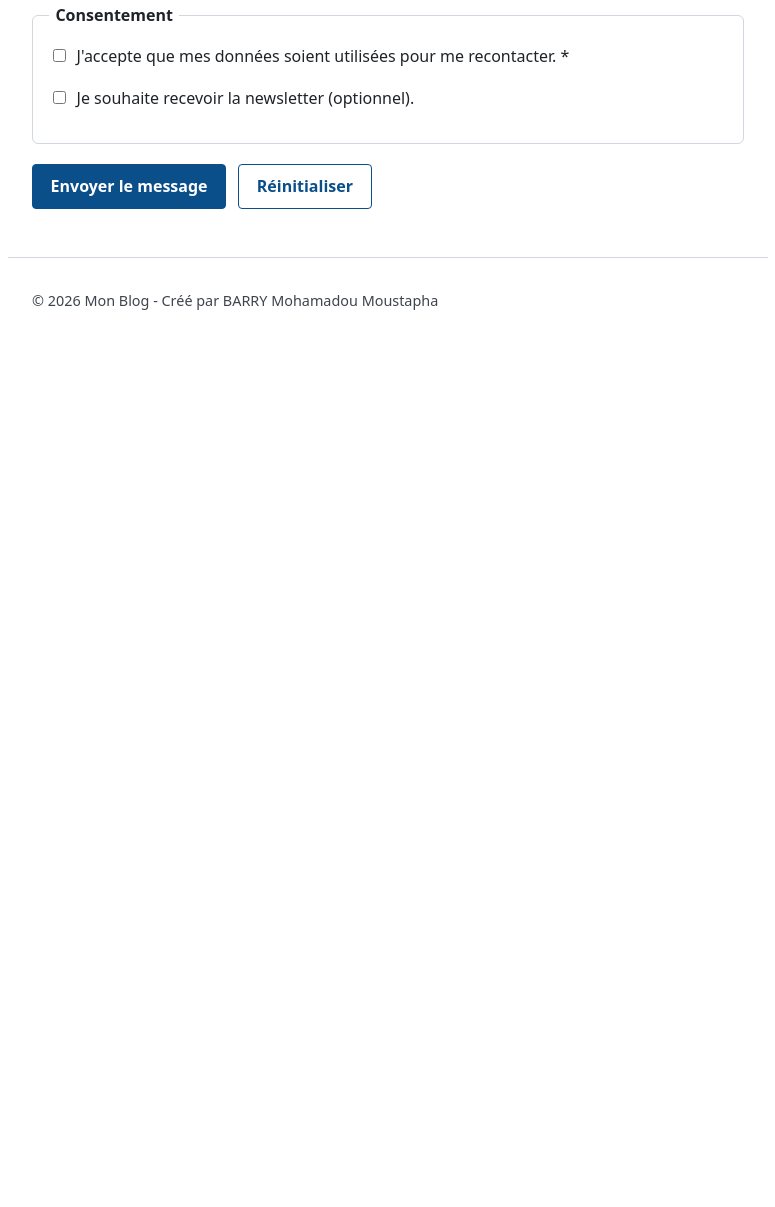
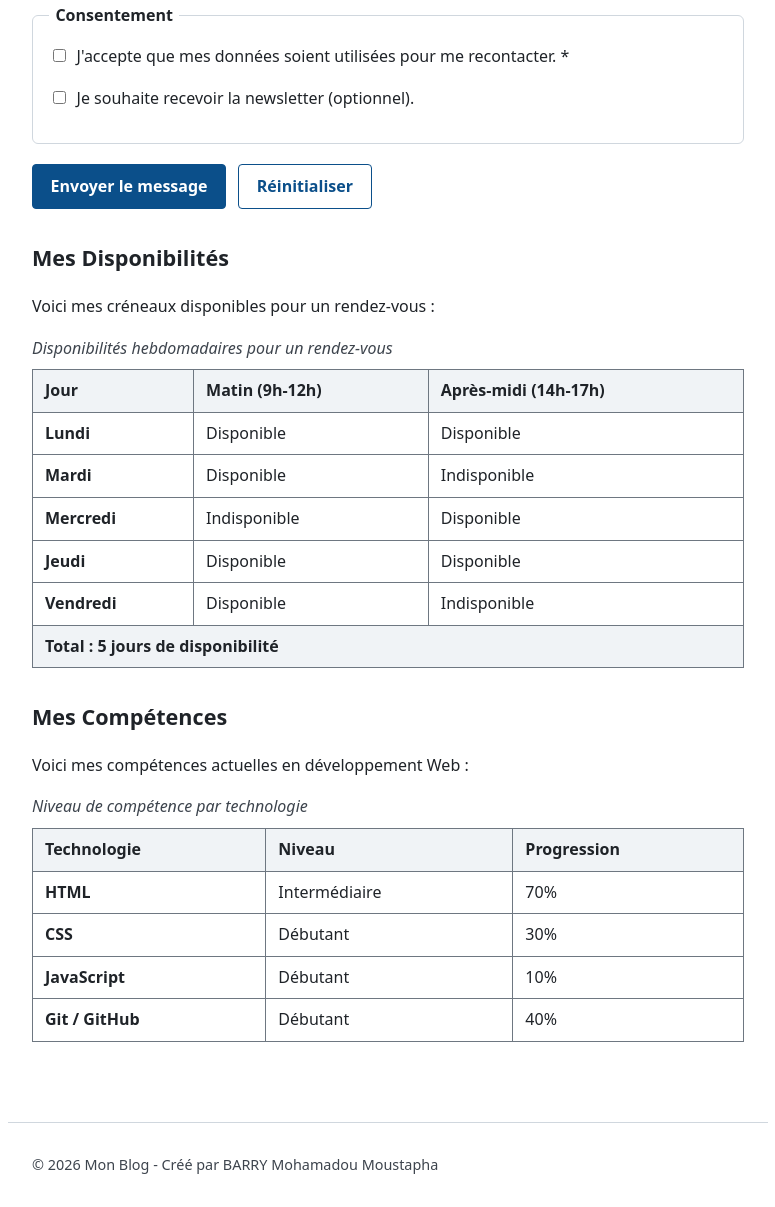
Before and after one commit to mousebery2006-gif/ipnet-it130-moustapha-barry, a plain HTML site: page contact.html in a window 1280 px wide. Shown: the part 1004-2211 px from the top of the page, without its empty margins (252-1027 px from the left). Before the commit the page ends 1346 px from the top, so only its background shows below. Drawn offline with Linux system fonts and the light colour scheme.

Commit message:
Ajout des tableaux de disponibilités et de compétences

```diff
--- a/contact.html
+++ b/contact.html
@@ -112,6 +112,90 @@
 
             </form>
 
+            <!-- Tableau 1 : disponibilités -->
+            <h2>Mes Disponibilités</h2>
+            <p>Voici mes créneaux disponibles pour un rendez-vous :</p>
+
+            <table>
+                <caption>Disponibilités hebdomadaires pour un rendez-vous</caption>
+                <thead>
+                    <tr>
+                        <th scope="col">Jour</th>
+                        <th scope="col">Matin (9h-12h)</th>
+                        <th scope="col">Après-midi (14h-17h)</th>
+                    </tr>
+                </thead>
+                <tbody>
+                    <tr>
+                        <th scope="row">Lundi</th>
+                        <td>Disponible</td>
+                        <td>Disponible</td>
+                    </tr>
+                    <tr>
+                        <th scope="row">Mardi</th>
+                        <td>Disponible</td>
+                        <td>Indisponible</td>
+                    </tr>
+                    <tr>
+                        <th scope="row">Mercredi</th>
+                        <td>Indisponible</td>
+                        <td>Disponible</td>
+                    </tr>
+                    <tr>
+                        <th scope="row">Jeudi</th>
+                        <td>Disponible</td>
+                        <td>Disponible</td>
+                    </tr>
+                    <tr>
+                        <th scope="row">Vendredi</th>
+                        <td>Disponible</td>
+                        <td>Indisponible</td>
+                    </tr>
+                </tbody>
+                <tfoot>
+                    <tr>
+                        <td colspan="3">Total : 5 jours de disponibilité</td>
+                    </tr>
+                </tfoot>
+            </table>
+
+            <!-- Tableau 2 : compétences -->
+            <h2>Mes Compétences</h2>
+            <p>Voici mes compétences actuelles en développement Web :</p>
+
+            <table>
+                <caption>Niveau de compétence par technologie</caption>
+                <thead>
+                    <tr>
+                        <th scope="col">Technologie</th>
+                        <th scope="col">Niveau</th>
+                        <th scope="col">Progression</th>
+                    </tr>
+                </thead>
+                <tbody>
+                    <tr>
+                        <th scope="row">HTML</th>
+                        <td>Intermédiaire</td>
+                        <td>70%</td>
+                    </tr>
+                    <tr>
+                        <th scope="row">CSS</th>
+                        <td>Débutant</td>
+                        <td>30%</td>
+                    </tr>
+                    <tr>
+                        <th scope="row">JavaScript</th>
+                        <td>Débutant</td>
+                        <td>10%</td>
+                    </tr>
+                    <tr>
+                        <th scope="row">Git / GitHub</th>
+                        <td>Débutant</td>
+                        <td>40%</td>
+                    </tr>
+                </tbody>
+            </table>
+
         </section>
     </main>
 
```
